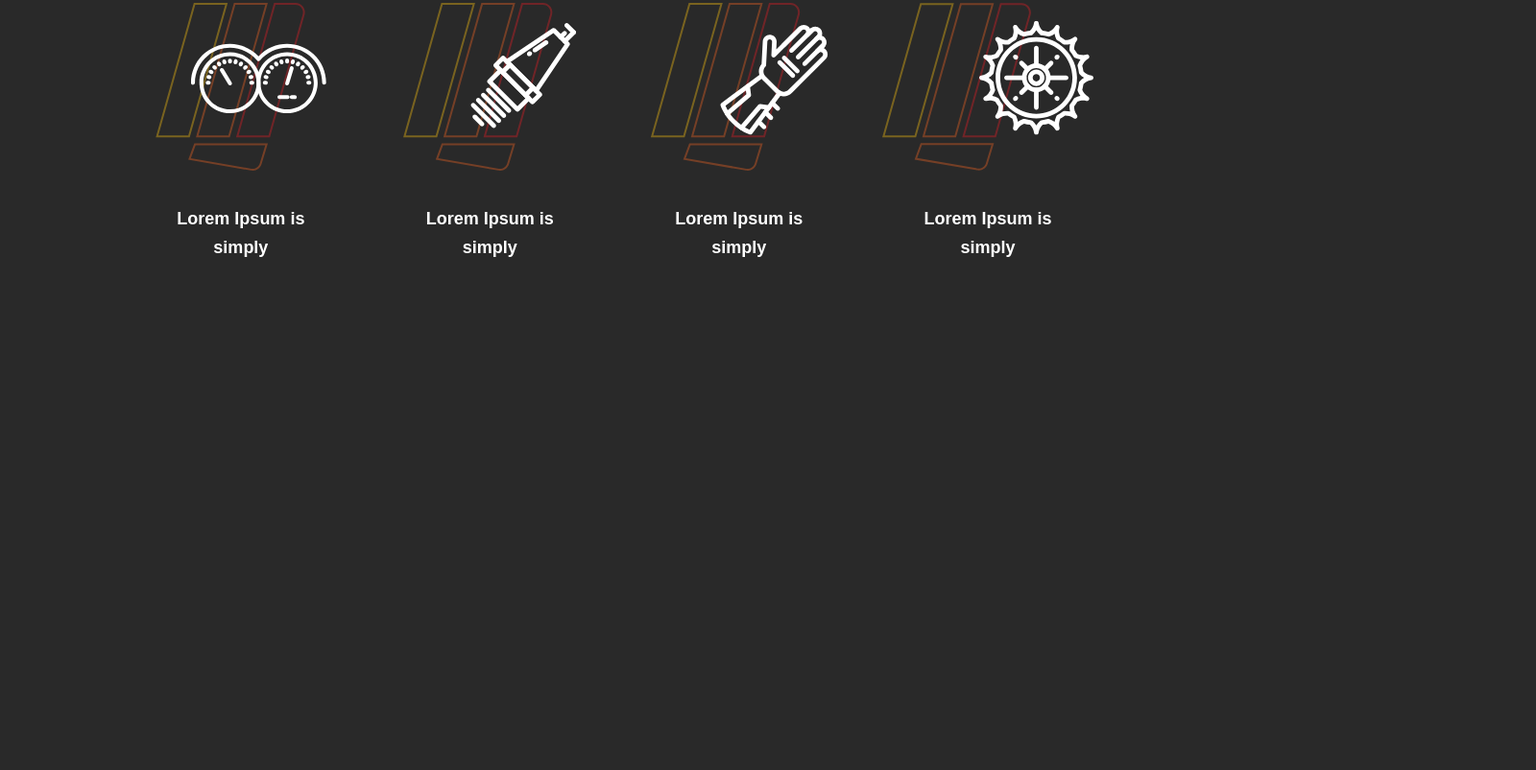
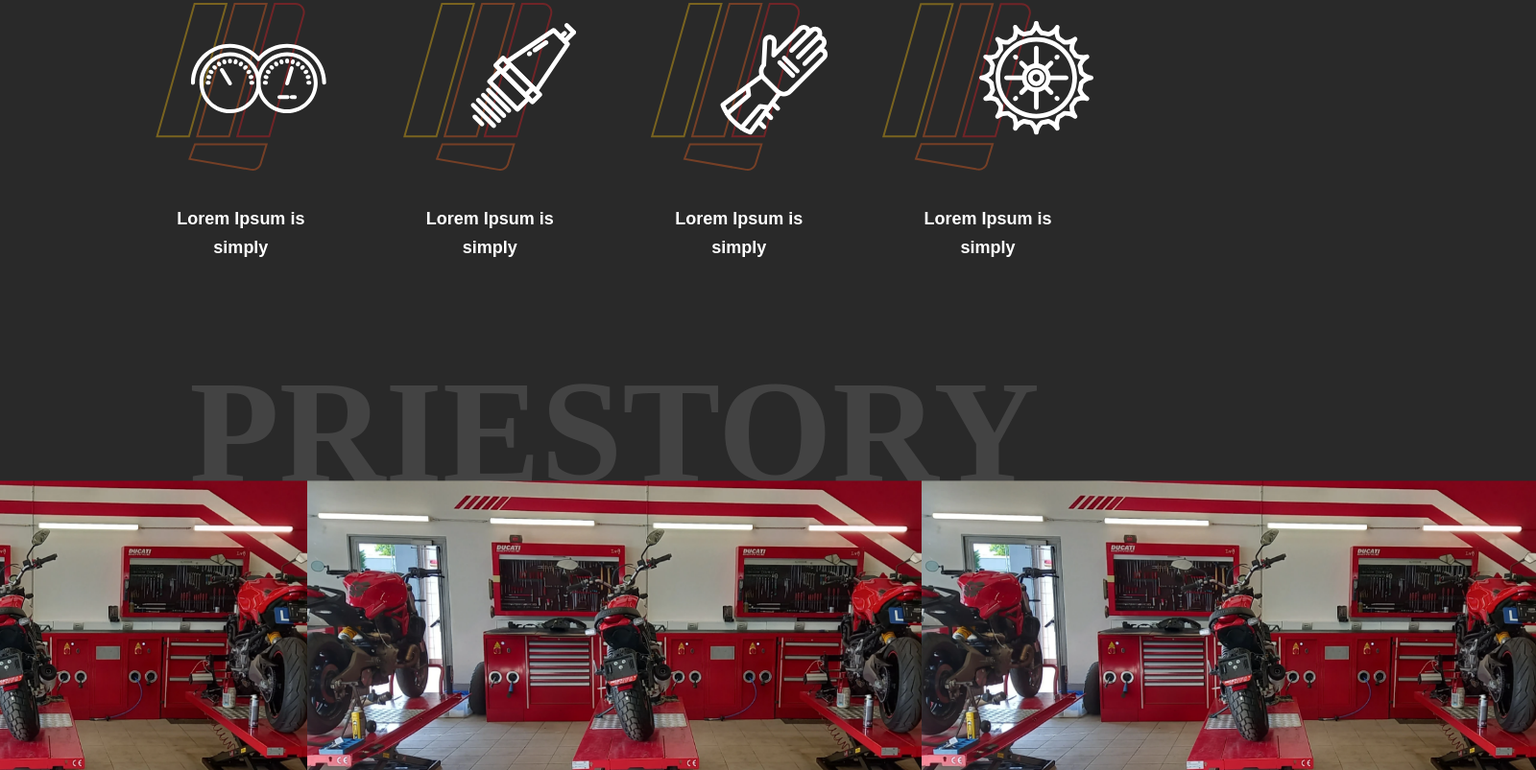
Before and after one commit to dnomjr/motorew-web, a plain HTML site: page index.html in a window 1280 px wide. Shown: the part 1690-2493 px from the top of the page at 96% size, 1600 px wide, since content can reach past the window. Before the commit the page ends 2164 px from the top, so only its background shows below. Drawn offline with Linux system fonts and the light colour scheme; a web font is replaced by a local one.

Commit message:
gallery section update

```diff
--- a/assets/css/style.css
+++ b/assets/css/style.css
@@ -303,7 +303,7 @@ main {
 
 /* SERVICES SECTION */
 .services {
-  margin-bottom: 200px;
+  margin-bottom: 100px;
 }
 .services ul {
   width: 78vw;
@@ -333,34 +333,31 @@ main {
   width: 80%;
 }
 
-/*  .space {
-  margin-top: 150px;
-}
-.space h2 {
-  width: 95%;
-  margin: 0 auto;
-}
-.space__carousel {
-  max-width: 100%;
-  min-height: 700px;
-  position: relative;
+/* GALLERY SECTION */
+.gallery {
   overflow: hidden;
 }
-.space__carousel img {
+.gallery h2 {
+  font: var(--font-section-xl);
+  color: var(--color-tertiary);
+  text-transform: uppercase;
+  text-align: center;
+}
+.gallery img {
   position: absolute;
-  top: 0;
   left: 50%;
-  transform: translateX(-50%);
-  width: 50%;
-  height: auto;
+  width: 50vw; /* 960px */
+  height: 33.33vw; /* 640px */
+  transform: translate(-50%, -6%);
 }
-#space1 {
-  left: 0;
+.gallery img:first-of-type {
+  transform: translate(-150%, -6%);
 }
-#space3 {
-  left: 100%;
-} */
+.gallery img:last-of-type {
+  transform: translate(50%, -6%);
+}
 
+/* RESPONSIVE SECTION */
 @media screen and (max-width: 992px) {
   .header {
     justify-content: end;
--- a/index.html
+++ b/index.html
@@ -84,6 +84,13 @@
             </ul>
         </section>
 
+        <section id="priestory" class="gallery">
+            <h2>Priestory</h2>
+            <img src="./assets/images/workshop.png" alt="Workshop">
+            <img src="./assets/images/workshop.png" alt="Workshop">
+            <img src="./assets/images/workshop.png" alt="Workshop">
+        </section>
+
         <!--
         <section id="priestory" class="space">
             <h2 class="title">priestory</h2>
```
Also changed, not shown: assets/images/workshop.png (renamed from assets/images/area.png).
